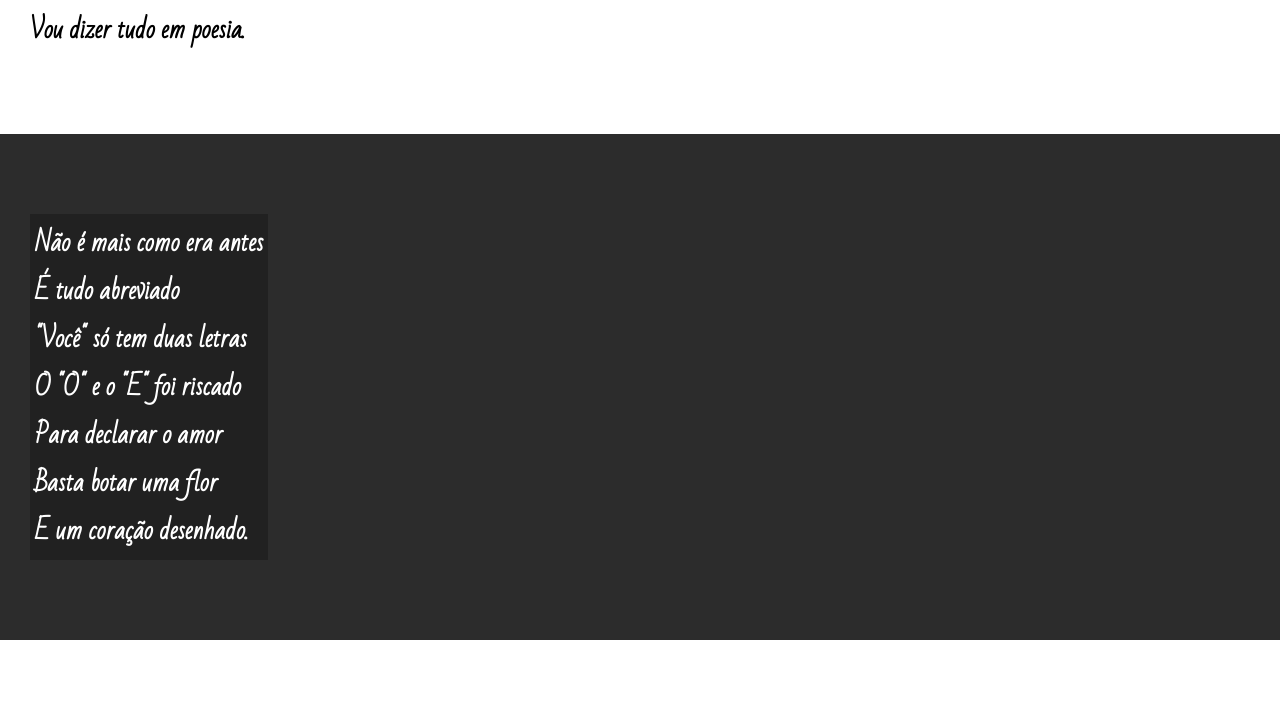
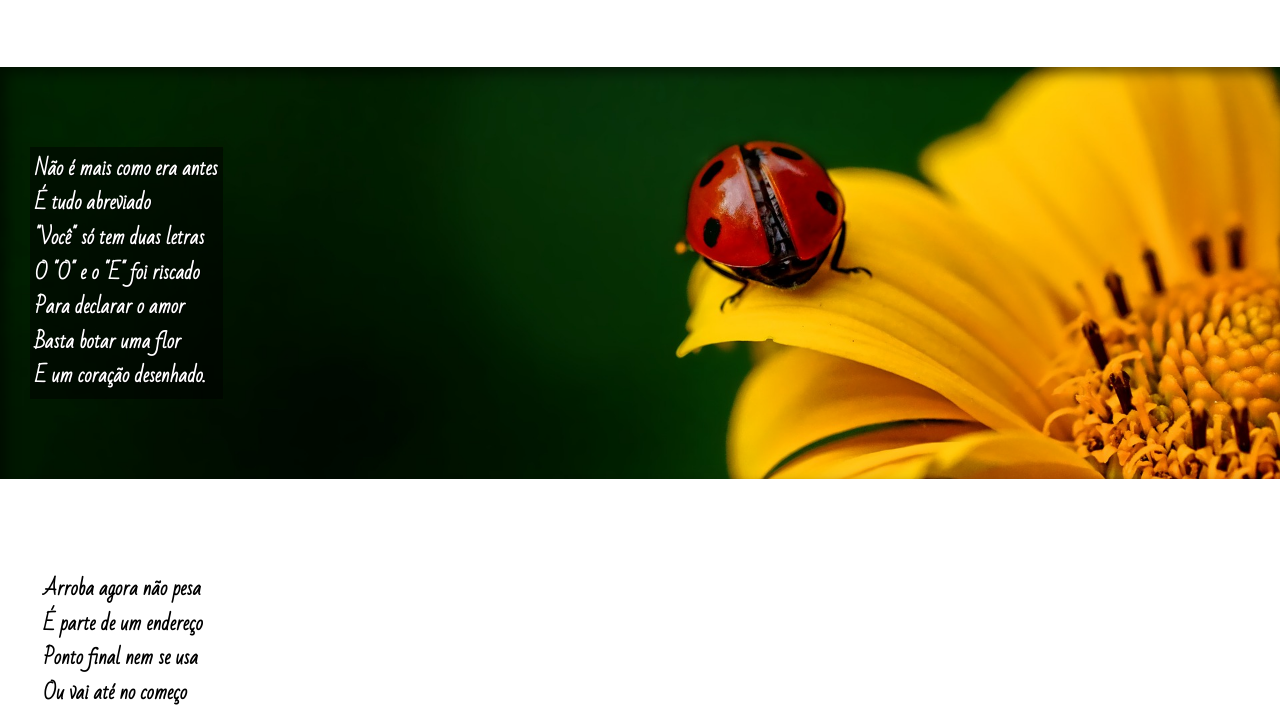
Before and after one commit to amandaoliveira-dev/Projeto2-Cordel, a plain HTML site: page index.html in a window 1280 px wide. Shown: the part 543-1254 px from the top of the page. Drawn offline with Linux system fonts and the light colour scheme.

Commit message:
att 1.05
-adicionado as imagens ao estilo
-adicionado efeito paralax no site

```diff
--- a/estilo.css
+++ b/estilo.css
@@ -62,12 +62,15 @@ a:hover {
 section{
 padding-top: 10vh;
 padding-bottom: 10vh;
-line-height: 2em;
+line-height: 1.8em;
 padding-left: 30px;
 font-family: var(--fonte3);
-font-size: 3vh;
+font-size: 2.4vh;
 font-weight: bold;
 
+}
+section > p {
+    padding: 0.7em;
 }
 .normal {
     background-color: white;
@@ -76,13 +79,25 @@ font-weight: bold;
 .imagem {
     background-color: rgb(44, 44, 44);
     color: white;
+    box-shadow: inset 6px 6px 13px 0px rgba(0, 0, 0, 0.5);
+    background-size: cover;
+    background-attachment: fixed;
 }
 .imagem > p {
     display: inline-block;
     padding: 5px;
-    background-color: rgba(0, 0, 0, 0.26);
+    background-color: rgba(0, 0, 0, 0.5);
+    text-shadow: 1px 1px 0px rgba(0, 0, 0, 0.7);
 }
+#img01 {
+    background-image: url(imagens/background001.jpg);
+    background-position: right center;
 
+}
+#img02 {
+    background-image: url(imagens/background002.jpg);
+
+}
 footer {
     background-color: black;
     color: white;
--- a/index.html
+++ b/index.html
@@ -23,7 +23,7 @@
             </p>
         </section>
 
-        <section class="imagem">
+        <section class="imagem" id="img01">
             <p>
                 Não é mais como era antes <br>
                 É tudo abreviado <br>
@@ -57,7 +57,7 @@
             </p>
         </section>
 
-        <section class="imagem">
+        <section class="imagem" id="img02">
             <p>
                 Tenho saudade das cartas <br>
                 Escritas com a própria mão <br>
```
